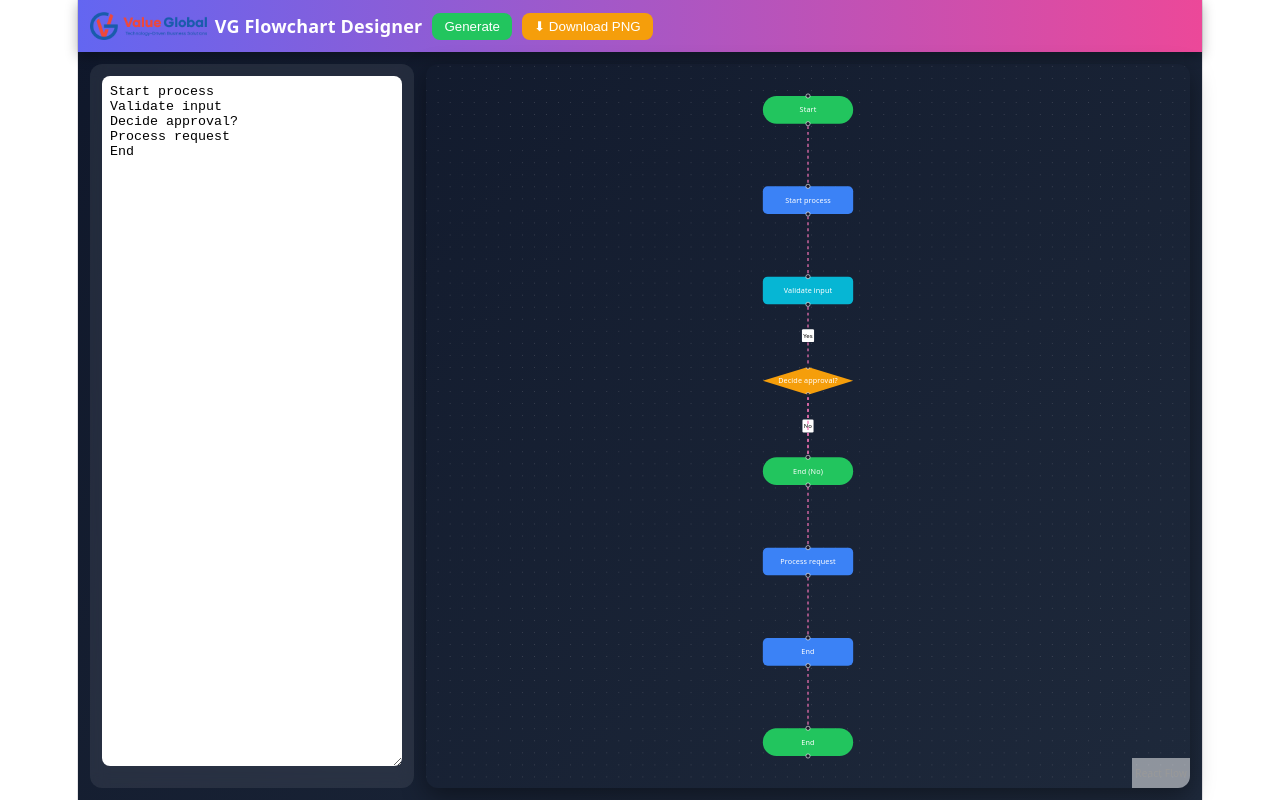
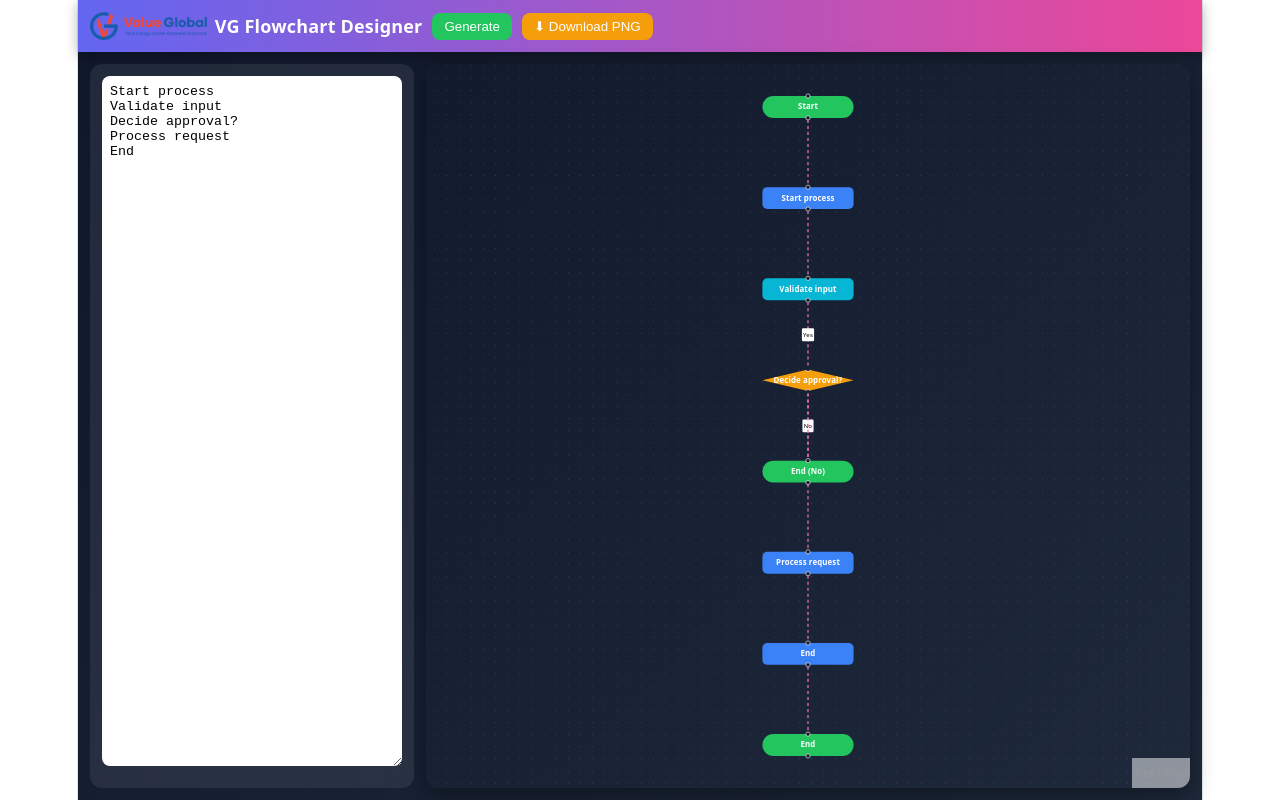
Before and after one commit to shanmugapriyag2196/KiloCode-Flow-Chart-Designer, a React (Vite) app: page / in a window 1280 px wide. Built offline with nearby package versions, Linux system fonts and the light colour scheme.

Commit message:
Clearer node text

```diff
--- a/src/App.tsx
+++ b/src/App.tsx
@@ -10,7 +10,7 @@ import { toPng } from 'html-to-image';
 
 function toRF(graph: FlowGraph): { nodes: Node[]; edges: Edge[] } {
   return {
-    nodes: graph.nodes.map(n => ({ id: n.id, type: 'default', position: n.position, data: { label: n.data.label }, style: { background: NODE_COLORS[n.type], color: '#fff', border: 'none', borderRadius: n.type === 'start' || n.type === 'end' ? 999 : (n.type === 'decision' ? 0 : 8), padding: 10, clipPath: n.type === 'decision' ? 'polygon(50% 0%, 100% 50%, 50% 100%, 0% 50%)' : undefined, minWidth: 120, textAlign: 'center' as any } })),
+    nodes: graph.nodes.map(n => ({ id: n.id, type: 'default', position: n.position, data: { label: n.data.label }, style: { background: NODE_COLORS[n.type], color: '#fff', border: 'none', borderRadius: n.type === 'start' || n.type === 'end' ? 999 : (n.type === 'decision' ? 0 : 8), padding: 10, clipPath: n.type === 'decision' ? 'polygon(50% 0%, 100% 50%, 50% 100%, 0% 50%)' : undefined, minWidth: 120, textAlign: 'center' as any, fontWeight: 600, fontSize: 13, whiteSpace: 'normal' as any, lineHeight: 1.2 } })),
     edges: graph.edges.map(e => ({ id: e.id, source: e.source, target: e.target, label: e.label, animated: true, style: { stroke: '#f472b6', strokeWidth: 2 } })),
   };
 }
```
